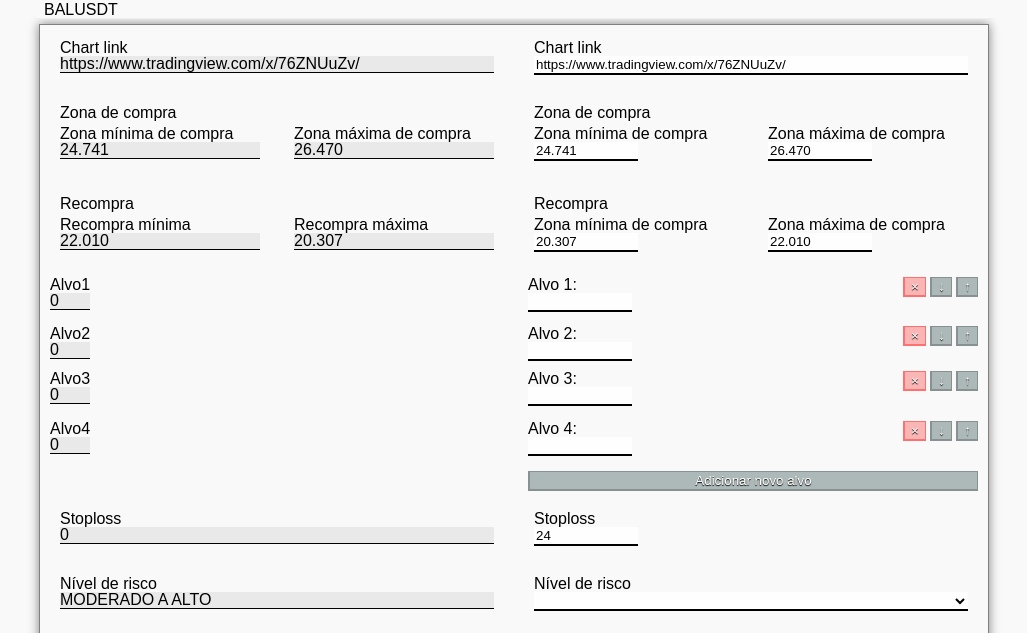
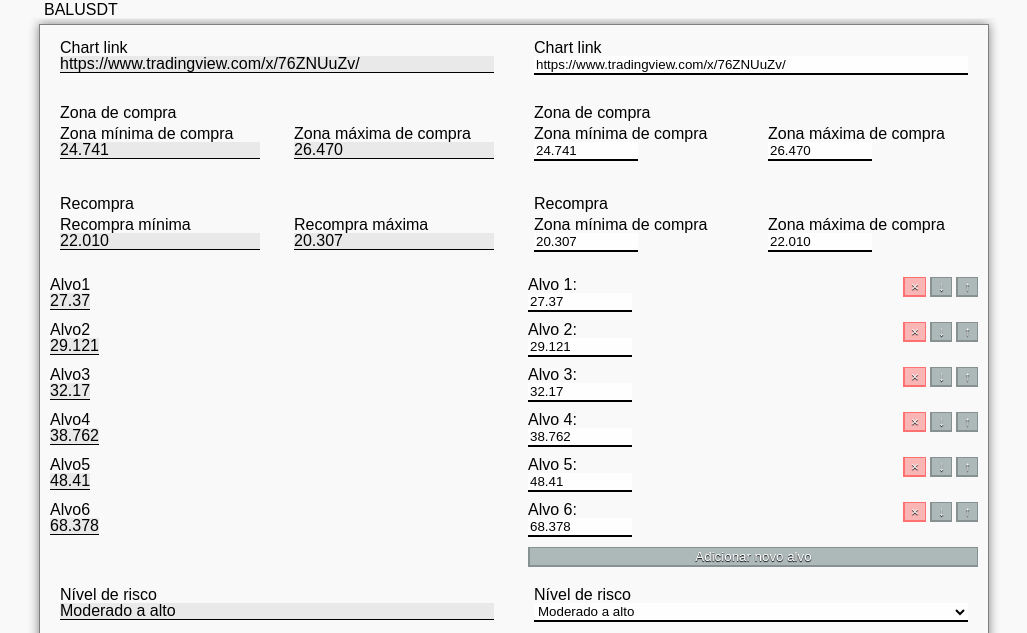
Before and after one commit to Englucassantana/swingtradeposition, a website: page public/editar.html in a window 1280 px wide. Both pictures are taken after a click on the element "BALUSDT". Shown: the part 121-754 px from the top of the page, without its empty margins (126-1153 px from the left). Drawn offline with Linux system fonts and the light colour scheme.

Commit message:
Supressao de stoploss e isSetPosition, carregamento do sinais nos campos

```diff
--- a/public/JS/loadDataBase.js
+++ b/public/JS/loadDataBase.js
@@ -20,7 +20,7 @@ let signal = {
     68.378
     ],
     "stoploss"       : 24,
-    "riskLevel"      : "MODERADO A ALTO",
+    "riskLevel"      : "Moderado a alto",
     "advice"         : "Saída parcial entre os alvos 1 e 2, 50%",
     "isStPosition"   : true,
     "exchange"       : "kucoin",
@@ -149,20 +149,82 @@ function loadTitlePair(target){
         pairSelected.innerText = target.innerText;
 }
 
+function loadTargets(value, index){
+  let targetsContent = document.getElementById("targets-content");
+  let targetContent  = targetsContent.getElementsByClassName("field-box-main");
+  console.log(targetContent.length);
+  let newTargetContent           = document.createElement('div');
+      newTargetContent.className = "field-box-main"
+  let newMsg                     = `
+      <div class = "field-box-not-editable">
+        <div class="target-input-box">
+            <div class="label-input-box">
+                <span>Alvo${index+1}</span>
+                <span id="target${index+1}Preview" class="input-field">${value}</span>
+            </div>
+            <div class="btn-edit-target">
+            </div>
+        </div>
 
+      </div>
+
+      <div class = "field-box-editable">
+
+          <div   class = "target-input-box editable-target-box">
+          <div   class = "label-input-box">
+          <label for   = "target${index+1}">Alvo ${index+1}:</label>
+          <input id    = "target${index+1}" class = "targets" type = "number" value = "${value}">
+              </div>
+              <div    class = "btn-edit-target">
+              <button class = "remover-alvo">&#215</button>
+              <button class = "seta">&#8595</button>
+              <button class = "seta">&#8593</button>
+              </div>
+          </div>
+          <span class = "feedback" style = "display:none">Lorem ipsum tincidunt leo vehicula bibendum, sapien aenean neque vitae.</span>
+
+      </div>
+  `
+  newTargetContent.innerHTML = newMsg;
+
+  targetsContent.appendChild(newTargetContent);
+  console.log(targetsContent);
+  removerAlvo = document.getElementsByClassName('remover-alvo');
+}
 
 function loadSignal(event){
+  console.log("CARREGANDO SINAIS");
   let target = event.target;
   loadTitlePair(target);
   for (const key in signal) {
       if (signal.hasOwnProperty.call(signal, key)) {
+        console.log(key);
         const keySignal = signal[key];
-            console.log(`Chave atual do dicionário: ${keySignal}`);
         const elSignal = document.getElementById(`${key}Preview`);
-            console.log(`Chave atual do dicionário: ${elSignal}`);
         const elEditSignal = document.getElementById(key);
+        console.log(elEditSignal);
+        if(key == "targets"){
+          for (let index = 0; index < keySignal.length; index++) {
+            const value = keySignal[index];
+            loadTargets(value,index);
+          }
+        }
         if(elSignal!=null) elSignal.innerText = keySignal;
-            if(elEditSignal!=null) elEditSignal.value = keySignal
+
+        if(elEditSignal!=null){
+          if(elEditSignal.tagName == "select"){
+            let elOption = elEditSignal.getElementsByTagName('option');
+            for (const key in elOption) {
+              if (elOption.hasOwnProperty.call(elOption, key)) {
+                const element = elOption[key];
+                if(element.value == keySignal)element.selected="selected";
+              }
+            }
+          }else{
+            elEditSignal.value = keySignal;
+          }
+        }
+
     }
   }
   // let chartLinkPreview            = document.getElementById('chartLinkPreview');
--- a/public/editar.html
+++ b/public/editar.html
@@ -168,14 +168,14 @@
 
                 </div>
                 <div id="targets-content">
-                    <div class="field-box-main">
+                    <!-- <div class="field-box-main">
 
                         <div class="field-box-not-editable">
 
                             <div class="target-input-box">
                                 <div class="label-input-box">
                                     <span>Alvo1</span>
-                                    <span class="input-field">0</span>
+                                    <span id="target1Preview" class="input-field">0</span>
                                 </div>
                                 <div class="btn-edit-target">
                                 </div>
@@ -208,7 +208,7 @@
                             <div class="target-input-box">
                                 <div class="label-input-box">
                                     <span>Alvo2</span>
-                                    <span class="input-field">0</span>
+                                    <span id="target2Preview" class="input-field">0</span>
                                 </div>
                                 <div class="btn-edit-target">
                                 </div>
@@ -238,7 +238,7 @@
                           <div class="target-input-box">
                               <div class="label-input-box">
                                   <span>Alvo3</span>
-                                  <span class="input-field">0</span>
+                                  <span id="target3Preview" class="input-field">0</span>
                               </div>
                               <div class="btn-edit-target">
                               </div>
@@ -272,7 +272,7 @@
                           <div class="target-input-box">
                               <div class="label-input-box">
                                   <span>Alvo4</span>
-                                  <span class="input-field">0</span>
+                                  <span id="target4Preview" class="input-field">0</span>
                               </div>
                               <div class="btn-edit-target">
                               </div>
@@ -297,7 +297,7 @@
 
                       </div>
 
-                    </div>
+                    </div> -->
 
 
                 </div>
@@ -314,7 +314,7 @@
 
                 </div>
 
-                <div class="field-box-main">
+                <div class="field-box-main" style="display: none;">
 
                     <div class="field-box-not-editable group-field">
                         <span>Stoploss</span>
@@ -339,11 +339,11 @@
                     <div class="field-box-editable group-field">
                         <label for="riskLevel">Nível de risco</label>
                         <select id="riskLevel">
-                            <option>Alto</option>
-                            <option>Moderado a alto</option>
-                            <option>Moderado</option>
-                            <option>Baixo a moderado</option>
-                            <option>Baixo</option>
+                            <option value="Alto">Alto</option>
+                            <option value="Moderado a alto">Moderado a alto</option>
+                            <option value="Moderado">Moderado</option>
+                            <option value="Baixo a moderado">Baixo a moderado</option>
+                            <option value="Baixo">Baixo</option>
                         </select>
                         <span class="feedback" style="display:none"></span>
                     </div>
@@ -365,7 +365,7 @@
 
                 </div>
 
-                <div class="field-box-main">
+                <div class="field-box-main" style="display: none;">
 
                     <div class="field-box-not-editable group-field">
                         <span>É <i>Swing trade/ Position</i>?</span>
```
Lines whose indentation alone changed are shown as unchanged.
